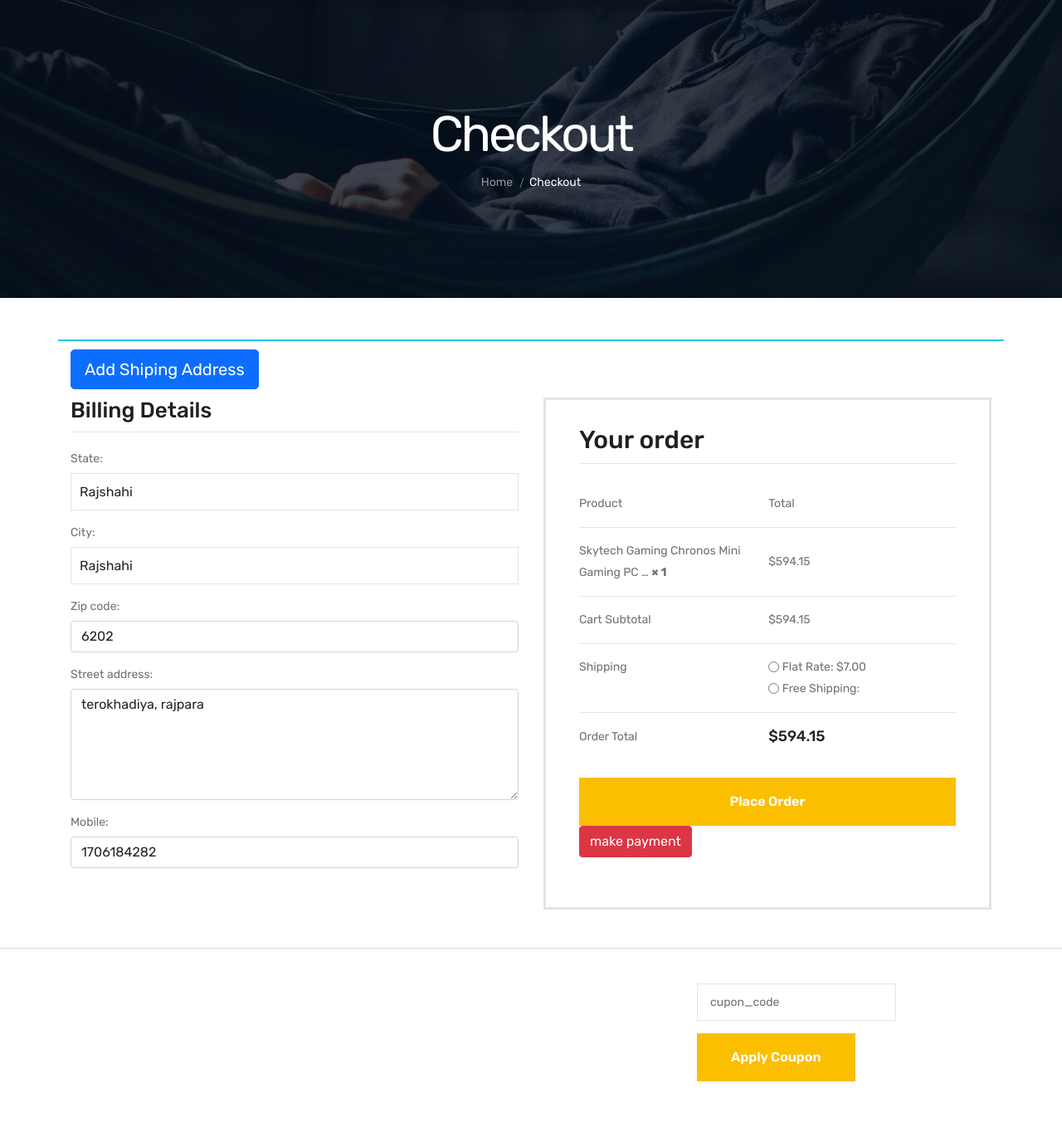
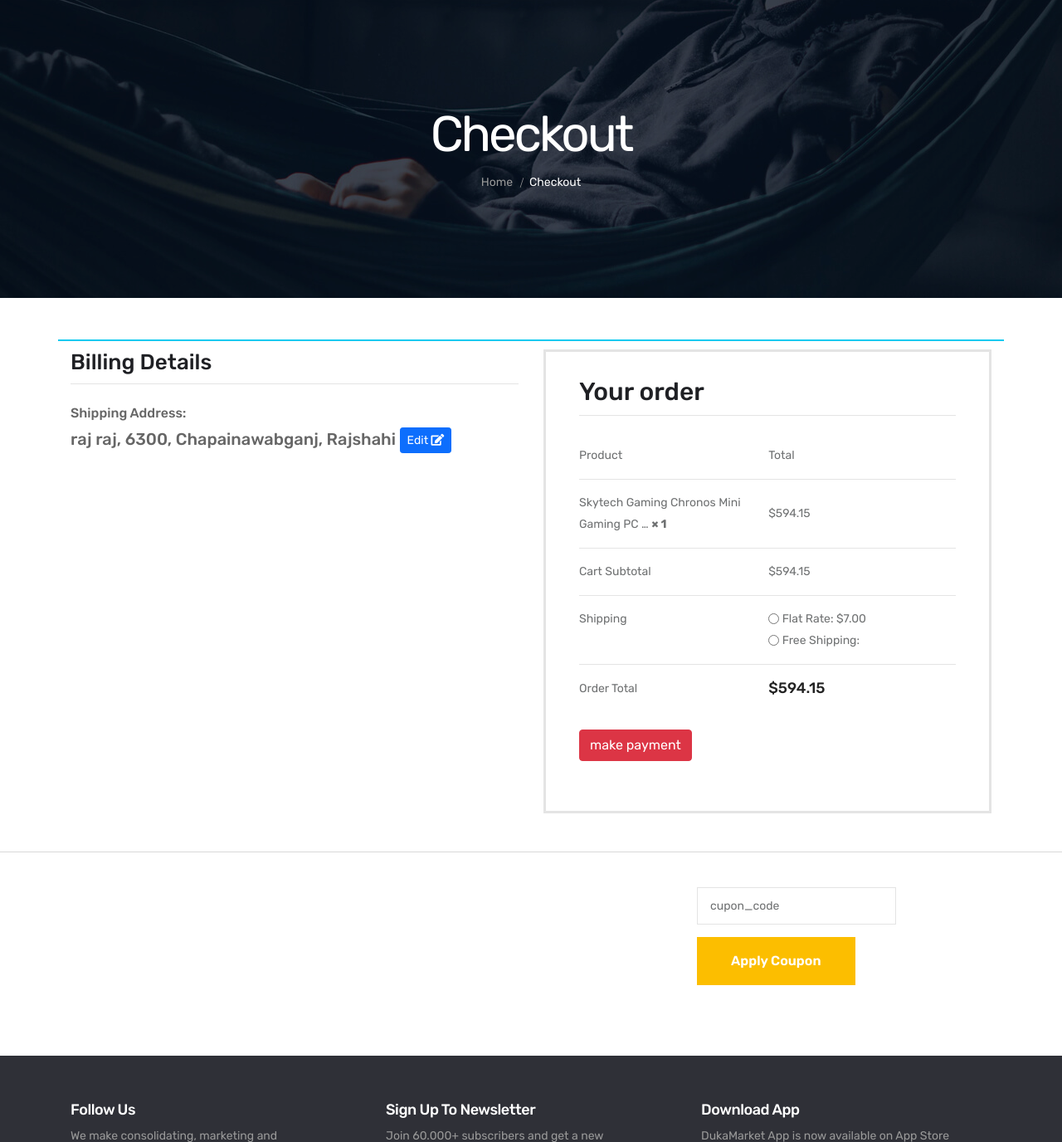
Before and after one commit to farad-alam/Multi-Vendor-Ecommerce, a Django app: page /checkout/ in a window 1280 px wide. Shown: the part 193-1569 px from the top of the page at 83% size. Run offline with Django 4.2, Linux system fonts and the light colour scheme; a user stored in the database is signed in; data comes from the database, SQL or seed files in the repository; both versions use the stored data as it was after the commit; some libraries are stand-ins or nearby versions; some web fonts are replaced.

Commit message:
Shipping Address funtionality add in checkout page with separate view

```diff
--- a/products/models.py
+++ b/products/models.py
@@ -215,7 +215,7 @@ class CustomerAddress(models.Model):
 
     def __str__(self):
         # return f"{self.state}"
-        return f"{self.user.first_name} - {self.street_address}, {self.city}, {self.state}, {self.zip_code}"
+        return f"{self.street_address}, {self.zip_code}, {self.city}, {self.state}"
 
 
 class PlacedOder(models.Model):
--- a/products/views.py
+++ b/products/views.py
@@ -102,82 +102,135 @@ def increase_cart(request):
     }
     return JsonResponse(data)
 
+
+
+
+# @login_required(login_url="user_login")
+# def check_out(request):
+#     user_cart = Cart.objects.filter(user=request.user)
+#     all_shipping_address = CustomerAddress.objects.filter(user=request.user)
+#     selected_shipping_address = CustomerAddress.objects.filter(user=request.user).last()
+#     if user_cart:
+#         industry = Industry.objects.all()
+#         existing_address = CustomerAddress.objects.filter(user=request.user)
+#         address_form = None
+#         if request.method == 'POST':
+#             user = request.user
+#             if not existing_address.exists():
+#                 address_form = CustomerAddressForm(data=request.POST)
+#                 if address_form.is_valid():
+#                     shipping_address = address_form.save(commit=False)
+#                     shipping_address.user = user
+#                     shipping_address.save()
+#                     # print(shipping_address)
+#             else:
+#                 shipping_address =  existing_address[0]
+#                 address_form = CustomerAddressForm(data=request.POST)
+#                 if address_form.is_valid():
+#                         # getting addres raw data
+#                         city = address_form.cleaned_data['city']
+#                         state = address_form.cleaned_data['state']
+#                         zip_code = address_form.cleaned_data['zip_code']
+#                         street_address = address_form.cleaned_data['street_address']
+#                         mobile = address_form.cleaned_data['mobile']
+#                         # saving Shipping address
+#                         shipping_address.city = city
+#                         shipping_address.state = state
+#                         shipping_address.zip_code = zip_code
+#                         shipping_address.street_address = street_address
+#                         shipping_address.mobile = mobile
+#                         shipping_address.save()
+
+#             carts = Cart.objects.filter(user=user)
+#             if carts.exists():
+#                 place_order = PlacedOder.objects.create(
+#                     user=user,
+#                     shipping_address= shipping_address,
+#                     sub_total_price = Cart.subtotal_product_price(user=user)
+#                 )
+#                 print(place_order)
+#                 print("ITS IDDDDDDDD",place_order.id)
+#                 # getting the all product of user Cart and save them to PlacedOderItem then remove from Cart
+#                 for item in carts:
+#                     # decrese product number from Product Model
+#                     product_obj = Product.objects.get(id=item.product.id)
+#                     if not item.product.out_of_stoc:
+#                         if product_obj.stoc >= item.quantity:
+#                             product_obj.stoc = product_obj.stoc - item.quantity
+#                             if product_obj.stoc == 0:
+#                                 product_obj.out_of_stoc = True
+#                             product_obj.save()
+#                         else:
+#                             shipping_address.delete()
+#                             # PlacedOder.objects.get(id=place_order.id).delete()
+#                             messages.info(request,f"{product_obj.title[:20]} is avilable less than your quantity")
+#                             return redirect('show_cart')
+#                     else:
+#                         shipping_address.delete()
+#                         PlacedOder.objects.get(id=place_order.id).delete()
+#                         messages.info(request,f"{product_obj.title[:20]} is currently out of stock")
+#                         return redirect('show_cart')
+
+#                     PlacedeOderItem.objects.create(
+#                         placed_oder=place_order,
+#                         product=item.product,
+#                         quantity=item.quantity,
+#                         total_price=item.total_product_price
+#                     )
+#                     item.delete()
+
+#                 place_order.save()
+#             messages.success(request, 'Your Order Placed SuccessFully!!!')
+#             return redirect('user_dashboard')
+
+#         # Removing Cupon Code
+#         data = request.GET.get('remove_cupon')
+#         carts = Cart.objects.filter(user=request.user)
+#         if data:
+#             for item in carts:
+#                 item.cupon_applaied = False
+#                 item.cupon_code = None
+#                 item.save()
+
+#         cupon = False
+#         if carts and carts[0].cupon_applaied:
+#             cupon = True
+
+#         #Calculate the subtotal after Removing the cupon code
+#         sub_total = Cart.subtotal_product_price(user=request.user)
+
+#         #checking the existing address and retur it to the template as form
+#         if existing_address.exists():
+#             address_form  = CustomerAddressForm(instance=existing_address[0])
+#         else:
+#             address_form = CustomerAddressForm()
+
+#         context ={'address_form':address_form,'cupon':cupon,'carts':carts,
+#                 'sub_total':sub_total,
+#                 'industry':industry,
+#                 'all_shipping_address':all_shipping_address,
+#                 'selected_shipping_address':selected_shipping_address
+#                 }
+#         return render(request,'products/checkout.html',context)
+#     else:
+#         messages.info(request,'You have no product in your Cart')
+#         return redirect('home')
+
+
+
+
 @login_required(login_url="user_login")
 def check_out(request):
     user_cart = Cart.objects.filter(user=request.user)
     all_shipping_address = CustomerAddress.objects.filter(user=request.user)
+    selected_shipping_address = CustomerAddress.objects.filter(user=request.user).last()
+
     if user_cart:
         industry = Industry.objects.all()
-        existing_address = CustomerAddress.objects.filter(user=request.user)
-        address_form = None
         if request.method == 'POST':
             user = request.user
-            if not existing_address.exists():
-                address_form = CustomerAddressForm(data=request.POST)
-                if address_form.is_valid():
-                    shipping_address = address_form.save(commit=False)
-                    shipping_address.user = user
-                    shipping_address.save()
-                    # print(shipping_address)
-            else:
-                shipping_address =  existing_address[0]
-                address_form = CustomerAddressForm(data=request.POST)
-                if address_form.is_valid():
-                        # getting addres raw data
-                        city = address_form.cleaned_data['city']
-                        state = address_form.cleaned_data['state']
-                        zip_code = address_form.cleaned_data['zip_code']
-                        street_address = address_form.cleaned_data['street_address']
-                        mobile = address_form.cleaned_data['mobile']
-                        # saving Shipping address
-                        shipping_address.city = city
-                        shipping_address.state = state
-                        shipping_address.zip_code = zip_code
-                        shipping_address.street_address = street_address
-                        shipping_address.mobile = mobile
-                        shipping_address.save()
-
-            carts = Cart.objects.filter(user=user)
-            if carts.exists():
-                place_order = PlacedOder.objects.create(
-                    user=user,
-                    shipping_address= shipping_address,
-                    sub_total_price = Cart.subtotal_product_price(user=user)
-                )
-                print(place_order)
-                print("ITS IDDDDDDDD",place_order.id)
-                # getting the all product of user Cart and save them to PlacedOderItem then remove from Cart
-                for item in carts:
-                    # decrese product number from Product Model
-                    product_obj = Product.objects.get(id=item.product.id)
-                    if not item.product.out_of_stoc:
-                        if product_obj.stoc >= item.quantity:
-                            product_obj.stoc = product_obj.stoc - item.quantity
-                            if product_obj.stoc == 0:
-                                product_obj.out_of_stoc = True
-                            product_obj.save()
-                        else:
-                            shipping_address.delete()
-                            # PlacedOder.objects.get(id=place_order.id).delete()
-                            messages.info(request,f"{product_obj.title[:20]} is avilable less than your quantity")
-                            return redirect('show_cart')
-                    else:
-                        shipping_address.delete()
-                        PlacedOder.objects.get(id=place_order.id).delete()
-                        messages.info(request,f"{product_obj.title[:20]} is currently out of stock")
-                        return redirect('show_cart')
-
-                    PlacedeOderItem.objects.create(
-                        placed_oder=place_order,
-                        product=item.product,
-                        quantity=item.quantity,
-                        total_price=item.total_product_price
-                    )
-                    item.delete()
-
-                place_order.save()
-            messages.success(request, 'Your Order Placed SuccessFully!!!')
-            return redirect('user_dashboard')
+            selected_shipping_address_id = request.POST.get('selected_address_id')
+            selected_shipping_address = CustomerAddress.objects.get(id=selected_shipping_address_id)
 
         # Removing Cupon Code
         data = request.GET.get('remove_cupon')
@@ -196,20 +249,24 @@ def check_out(request):
         sub_total = Cart.subtotal_product_price(user=request.user)
 
         #checking the existing address and retur it to the template as form
-        if existing_address.exists():
-            address_form  = CustomerAddressForm(instance=existing_address[0])
-        else:
-            address_form = CustomerAddressForm()
+        address_form = CustomerAddressForm()
 
         context ={'address_form':address_form,'cupon':cupon,'carts':carts,
                 'sub_total':sub_total,
                 'industry':industry,
-                'all_shipping_address':all_shipping_address
+                'all_shipping_address':all_shipping_address,
+                'selected_shipping_address':selected_shipping_address
                 }
         return render(request,'products/checkout.html',context)
     else:
         messages.info(request,'You have no product in your Cart')
         return redirect('home')
+
+
+
+
+
+
 
 def placed_oder(request):
 
--- a/templates/products/checkout.html
+++ b/templates/products/checkout.html
@@ -42,15 +42,37 @@
         </div>
         <div class="container ">
 
+
+
+                <div class="row">
+                    <div class="col-lg-6">
+                        <div class="checkbox-form">
+
+                            <h3>Billing Details</h3>
+
+                            <div class="row">
+
+                                <!--SELECTED sHIPPING ADDRESS-->
+                                <div class="seleted-shipping-address mt-5 ">
+
+                                    {% if selected_shipping_address %}
+                                        <p class="h6" >Shipping Address:</p>
+                                        <p class="h5">
+                                            {{selected_shipping_address}}
                                             <!-- Add Shiping Address trigger button -->
                                             <button
                                             type="button"
-                class="btn btn-primary btn-lg"
+                                            class="btn btn-primary btn-sm"
                                             data-bs-toggle="modal"
                                             data-bs-target="#showAllShippingAddress"
                                         >
-                Add Shiping Address
+                                            Edit <i class='fas fa-edit'></i>
                                         </button>
+                                        </p>
+                                    {% endif %}
+
+                                </div>
+
 
                             <!--Add Shiping Address Modal  -->
                             <!-- if you want to close by clicking outside the modal, delete the last endpoint:data-bs-backdrop and data-bs-keyboard -->
@@ -69,6 +91,8 @@
                                     class="modal-dialog modal-dialog-scrollable modal-dialog-centered modal-lg"
                                     role="document"
                                 >
+
+                                <form action="{% url 'check_out' %}" method="post"> {% csrf_token %}
 
                                     <div class="modal-content">
                                         <div class="modal-header">
@@ -90,10 +114,13 @@
                                                 {% if all_shipping_address %}
                                                 {% for shipping_address in all_shipping_address %}
                                                     <div class="pb-2 pt-2">
-                                        <p class="h6" >{{shipping_address}}</p>
+                                                        <input type="radio" id="address{{ shipping_address.id }}" name="selected_address_id" value="{{ shipping_address.id }}">
+                                                        <label for="address{{ shipping_address.id }}" class="h6">{{ shipping_address }}</label>
                                                     </div>
                                                 {% endfor %}
                                                 {% endif %}
+
+
                                             </div>
 
                                             {% comment %} <div class="checkout-form-list">
@@ -120,9 +147,10 @@
                                             >
                                                 Close
                                             </button>
-                            <button type="button" class="btn btn-primary">Save</button>
+                                            <button type="submit" class="btn btn-primary">Save</button>
                                         </div>
                                     </div>
+                                </form>
                                 </div>
                             </div>
 
@@ -153,6 +181,7 @@
                                         <div class="modal-body">
                                             <div class="container-fluid">
                                             <div class="checkout-form-list">
+
                                                 <form action="{% url 'save_shipping_address' %}" method="post"> {% csrf_token %}
                                                     {{address_form.as_p}}
                                                     <button type="submit" class="btn btn-info">Save Address</button>
@@ -175,130 +204,10 @@
                                 </div>
                             </div>
 
-            {% comment %} <script>
-                var modalId = document.getElementById('modalId');
 
-                modalId.addEventListener('show.bs.modal', function (event) {
-                      // Button that triggered the modal
-                      let button = event.relatedTarget;
-                      // Extract info from data-bs-* attributes
-                      let recipient = button.getAttribute('data-bs-whatever');
-
-                    // Use above variables to manipulate the DOM
-                });
-            </script> {% endcomment %}
-
-
-            <form class='mt-10' action="" method='POST'>
-                {% csrf_token %}
-                <div class="row">
-                    <div class="col-lg-6">
-                        <div class="checkbox-form">
-                            <h3>Billing Details</h3>
-                            <div class="row">
-
-
-                                <div class="col-md-12">
-                                    <div class="checkout-form-list">
-                                        {{address_form.as_p}}
-                                    </div>
-                                </div>
 
 
                             </div>
-
-                            {% comment %} <div class="different-address">
-                                <div class="ship-different-title">
-                                    <h3>
-                                        <label>Ship to a different address?</label>
-                                        <input id="ship-box" type="checkbox">
-                                    </h3>
-                                </div>
-                                <div id="ship-box-info">
-                                    <div class="row">
-                                        <div class="col-md-12">
-                                            <div class="country-select">
-                                                <label>Country <span class="required">*</span></label>
-                                                <select style="display: none;">
-                                                    <option value="volvo">bangladesh</option>
-                                                    <option value="saab">Algeria</option>
-                                                    <option value="mercedes">Afghanistan</option>
-                                                    <option value="audi">Ghana</option>
-                                                    <option value="audi2">Albania</option>
-                                                    <option value="audi3">Bahrain</option>
-                                                    <option value="audi4">Colombia</option>
-                                                    <option value="audi5">Dominican Republic</option>
-                                                </select><div class="nice-select" tabindex="0"><span class="current">bangladesh</span><ul class="list"><li data-value="volvo" class="option selected">bangladesh</li><li data-value="saab" class="option">Algeria</li><li data-value="mercedes" class="option">Afghanistan</li><li data-value="audi" class="option">Ghana</li><li data-value="audi2" class="option">Albania</li><li data-value="audi3" class="option">Bahrain</li><li data-value="audi4" class="option">Colombia</li><li data-value="audi5" class="option">Dominican Republic</li></ul></div>
-                                            </div>
-                                        </div>
-                                        <div class="col-md-6">
-                                            <div class="checkout-form-list">
-                                                <label>First Name <span class="required">*</span></label>
-                                                <input type="text" placeholder="">
-                                            </div>
-                                        </div>
-                                        <div class="col-md-6">
-                                            <div class="checkout-form-list">
-                                                <label>Last Name <span class="required">*</span></label>
-                                                <input type="text" placeholder="">
-                                            </div>
-                                        </div>
-                                        <div class="col-md-12">
-                                            <div class="checkout-form-list">
-                                                <label>Company Name</label>
-                                                <input type="text" placeholder="">
-                                            </div>
-                                        </div>
-                                        <div class="col-md-12">
-                                            <div class="checkout-form-list">
-                                                <label>Address <span class="required">*</span></label>
-                                                <input type="text" placeholder="Street address">
-                                            </div>
-                                        </div>
-                                        <div class="col-md-12">
-                                            <div class="checkout-form-list">
-                                                <input type="text" placeholder="Apartment, suite, unit etc. (optional)">
-                                            </div>
-                                        </div>
-                                        <div class="col-md-12">
-                                            <div class="checkout-form-list">
-                                                <label>Town / City <span class="required">*</span></label>
-                                                <input type="text" placeholder="Town / City">
-                                            </div>
-                                        </div>
-                                        <div class="col-md-6">
-                                            <div class="checkout-form-list">
-                                                <label>State / County <span class="required">*</span></label>
-                                                <input type="text" placeholder="">
-                                            </div>
-                                        </div>
-                                        <div class="col-md-6">
-                                            <div class="checkout-form-list">
-                                                <label>Postcode / Zip <span class="required">*</span></label>
-                                                <input type="text" placeholder="Postcode / Zip">
-                                            </div>
-                                        </div>
-                                        <div class="col-md-6">
-                                            <div class="checkout-form-list">
-                                                <label>Email Address <span class="required">*</span></label>
-                                                <input type="email" placeholder="">
-                                            </div>
-                                        </div>
-                                        <div class="col-md-6">
-                                            <div class="checkout-form-list">
-                                                <label>Phone <span class="required">*</span></label>
-                                                <input type="text" placeholder="Postcode / Zip">
-                                            </div>
-                                        </div>
-                                    </div>
-                                </div>
-                                <div class="order-notes">
-                                    <div class="checkout-form-list">
-                                        <label>Order Notes</label>
-                                        <textarea id="checkout-mess" cols="30" rows="10" placeholder="Notes about your order, e.g. special notes for delivery."></textarea>
-                                    </div>
-                                </div>
-                            </div> {% endcomment %}
                         </div>
                     </div>
                     <div class="col-lg-6">
@@ -360,7 +269,6 @@
 
 
                                 <div class="order-button-payment mt-20">
-                                    <button type="submit" class="tp-btn-h1">Place order</button>
                                 </div>
                                 <p><a class="btn btn-danger" href="{% url 'display_payment_details' %}">make payment</a></p>
 
@@ -370,7 +278,6 @@
                         </div>
                     </div>
                 </div>
-            </form>
 
 
             <hr>
```
Also changed, not shown: db.sqlite3. Lines whose indentation alone changed are shown as unchanged.
